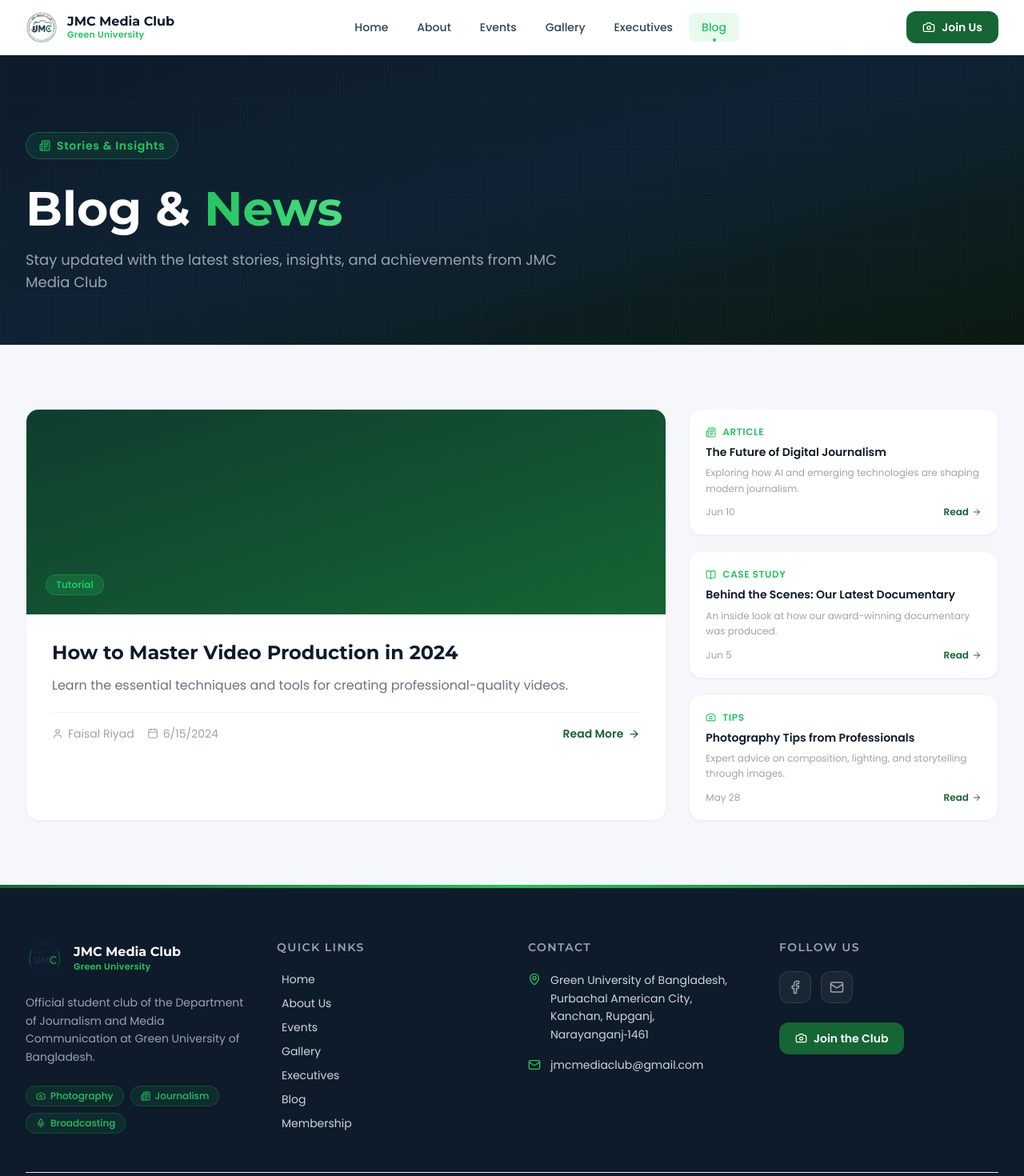
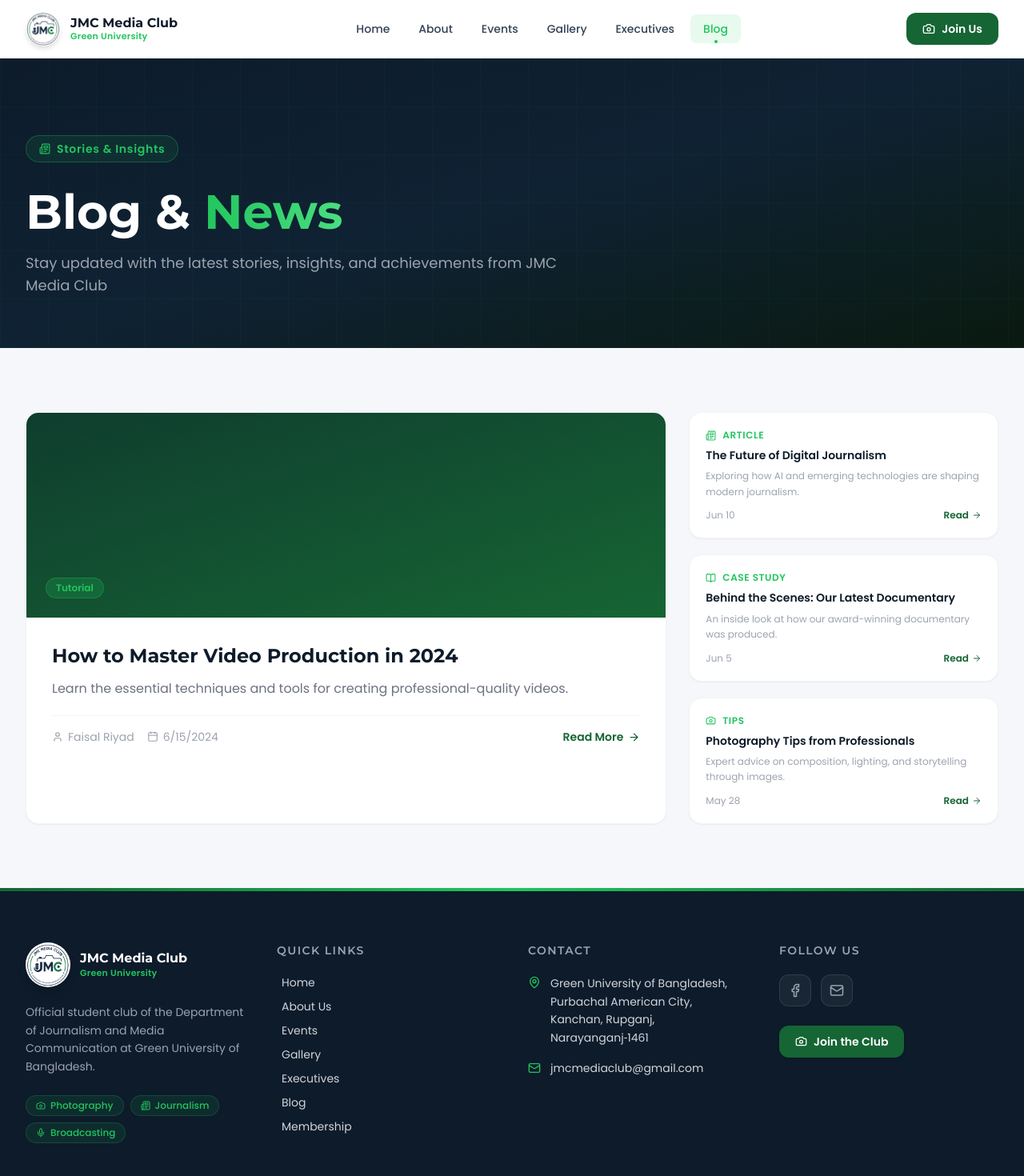
Before and after one commit to MrMajharul/JMC_Media_Club, a Next.js app: page /blog in a window 1280 px wide. Shown: the top 1470 px of the page at 80% size. Built offline with nearby package versions, Linux system fonts and the light colour scheme.

Commit message:
style: update logo branding with circular frames and updated background styles across header, hero, and footer components

```diff
--- a/components/footer.tsx
+++ b/components/footer.tsx
@@ -54,14 +54,16 @@ export default function Footer() {
           <div className="lg:col-span-1">
             <Link href="/" className="inline-flex items-center gap-3 mb-5 group">
               <div className="relative">
-                <div className="absolute -inset-1 rounded-xl bg-jmc-green/20 opacity-0 group-hover:opacity-100 transition-opacity blur-sm" />
-                <Image
-                  src="/favicon.png"
-                  alt="JMC Media Club logo"
-                  width={52}
-                  height={52}
-                  className="relative w-12 h-12 rounded-xl object-cover"
-                />
+                <div className="absolute -inset-1 rounded-full bg-jmc-green/30 opacity-0 group-hover:opacity-100 transition-opacity blur-sm" />
+                <div className="relative w-14 h-14 rounded-full bg-white flex items-center justify-center shadow-lg overflow-hidden">
+                  <Image
+                    src="/favicon.png"
+                    alt="JMC Media Club logo"
+                    width={56}
+                    height={56}
+                    className="w-full h-full object-contain"
+                  />
+                </div>
               </div>
               <div>
                 <p className="font-montserrat font-bold text-base leading-tight">JMC Media Club</p>
--- a/components/header.tsx
+++ b/components/header.tsx
@@ -44,15 +44,17 @@ export default function Header() {
           {/* Logo */}
           <Link href="/" className="flex items-center gap-3 group">
             <div className="relative">
-              <div className="absolute -inset-1 rounded-xl bg-jmc-green/20 opacity-0 group-hover:opacity-100 transition-opacity duration-300 blur-sm" />
-              <Image
-                src="/android-chrome-192x192.png"
-                alt="JMC Media Club logo"
-                width={40}
-                height={40}
-                className="relative w-10 h-10 rounded-xl object-cover"
-                priority
-              />
+              <div className="absolute -inset-1 rounded-full bg-jmc-green/30 opacity-0 group-hover:opacity-100 transition-opacity duration-300 blur-sm" />
+              <div className="relative w-11 h-11 rounded-full bg-white flex items-center justify-center shadow-md overflow-hidden">
+                <Image
+                  src="/android-chrome-192x192.png"
+                  alt="JMC Media Club logo"
+                  width={44}
+                  height={44}
+                  className="w-full h-full object-contain"
+                  priority
+                />
+              </div>
             </div>
             <div className="hidden sm:block">
               <p className="font-montserrat font-bold text-base text-jmc-navy dark:text-white leading-tight">
--- a/components/sections/hero.tsx
+++ b/components/sections/hero.tsx
@@ -149,14 +149,14 @@ export default function HeroSection() {
               <motion.div
                 animate={{ y: [0, -8, 0] }}
                 transition={{ duration: 5, repeat: Infinity, ease: 'easeInOut' }}
-                className="relative w-56 h-56 rounded-full border-2 border-jmc-green/30 bg-jmc-navy/80 backdrop-blur-sm shadow-2xl shadow-jmc-green/20 flex items-center justify-center overflow-hidden"
+                className="relative w-56 h-56 rounded-full border-2 border-jmc-green/40 bg-white shadow-2xl shadow-jmc-green/20 flex items-center justify-center overflow-hidden"
               >
                 <Image
                   src="/favicon.png"
                   alt="JMC Media Club logo"
                   width={200}
                   height={200}
-                  className="w-44 h-44 object-contain"
+                  className="w-48 h-48 object-contain"
                   priority
                 />
               </motion.div>
```
